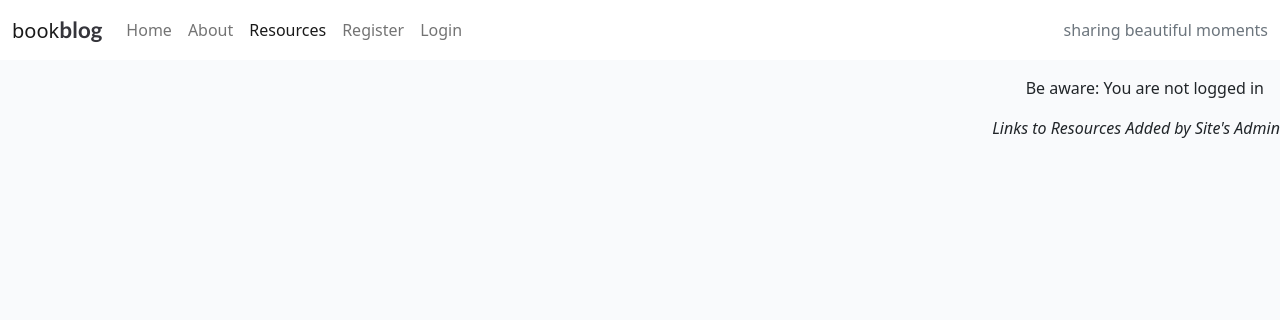
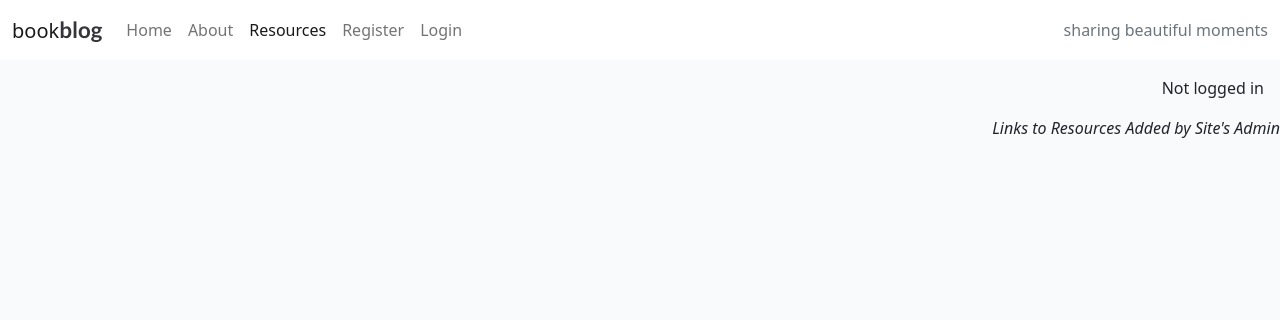
Before and after one commit to BarbyKelly/blog, a Django app: page /resources/ in a window 1280 px wide. Shown: the top 320 px of the page. Run offline with Django 4.2, Linux system fonts and the light colour scheme; data that the repository does not hold is empty.

Commit message:
Tidying up html files, adjusting img

```diff
--- a/about/templates/about/about.html
+++ b/about/templates/about/about.html
@@ -6,11 +6,9 @@
     <div class="row">
         <div class="col-12 col-md-4 text-center">
             {% if "placeholder" in about.profile_image.url %}
-            <img src="{% static 'images/cloudsoptimized.jpg' %}" width="75%"
-                alt="placeholder image">
+            <img src="{% static 'images/cloudsoptimized.jpg' %}" width="75%" alt="placeholder image">
             {% else %}
-            <img src="{{ about.profile_image.url }}" width="75%"
-                alt="{{ about.title }}">
+            <img src="{{ about.profile_image.url }}" width="75%" alt="{{ about.title }}">
             {% endif %}
         </div>
         <div class="col-12 col-md-8">
--- a/bkblog/views.py
+++ b/bkblog/views.py
@@ -10,7 +10,7 @@ from .forms import CommentForm
 class PostList(generic.ListView):
     queryset = Post.objects.filter(status=1)
     template_name = "bkblog/index.html"
-    paginate_by = 8
+    paginate_by = 6
 
 
 def post_detail(request, slug):
--- a/resources/templates/resources/resources.html
+++ b/resources/templates/resources/resources.html
@@ -2,11 +2,31 @@
 {% block content %}
 {% load static %}
 {% for resource in resources %}
+
+<!DOCTYPE html>
+<html class="h-100" lang="en">
+
+<head>
+  <title>Resources</title>
+  <meta name="viewport" content="width=device-width, initial-scale=1" />
+
+  <!-- Google Fonts CSS -->
+  <link rel="preconnect" href="https://fonts.gstatic.com">
+  <link href="https://fonts.googleapis.com/css2?family=Roboto:wght@300&display=swap" rel="stylesheet">
+  <link href="https://fonts.googleapis.com/css2?family=Lato:wght@300;700&display=swap" rel="stylesheet">
+
+  <!-- Font Awesome CSS -->
+  <link rel="stylesheet" href="https://cdnjs.cloudflare.com/ajax/libs/font-awesome/5.15.3/css/all.min.css">
+
+  <!-- Bootstrap CSS -->
+  <link href="https://cdn.jsdelivr.net/npm/bootstrap@5.0.1/dist/css/bootstrap.min.css" rel="stylesheet"
+      integrity="sha384-+0n0xVW2eSR5OomGNYDnhzAbDsOXxcvSN1TPprVMTNDbiYZCxYbOOl7+AMvyTG2x" crossorigin="anonymous">
+  <!-- Custom CSS -->
+  <link rel="stylesheet" href="{% static 'css/style.css' %}">
+</head>
+<body class="d-flex flex-column h-100 main-bg">
 <div class="container mt-5">
   <div class="row">
-    <div class="col-4 text-center">
-      <img src="{% static 'images/cloudsoptimized.jpg' %}" width="75%">
-    </div>
     <div class="col-8">
       <!-- Title -->
       <h2>{{ resource.title }}</h2>
--- a/templates/account/login.html
+++ b/templates/account/login.html
@@ -3,14 +3,14 @@
 {% load i18n %}
 {% load account socialaccount %}
 
-{% block head_title %}{% trans "Sign In" %}{% endblock %}
+{% block head_title %}{% trans "Login" %}{% endblock %}
 
 {% block content %}
 
 <div class="container">
     <div class="row">
         <div class="col-md-8 mt-3 offset-md-2">
-            <h3>{% trans "Sign In" %}</h3>
+            <h3>{% trans "Login" %}</h3>
 
             <p>{% blocktrans %}Welcome back to the bookblog. To leave a comment or like a post, please log in. If
                 you have not yet created an account, then please <a class="link" href="{{ signup_url }}">sign up</a>
@@ -25,7 +25,7 @@
                 {% if redirect_field_value %}
                 <input type="hidden" name="{{ redirect_field_name }}" value="{{ redirect_field_value }}" />
                 {% endif %}
-                <button class="btn btn-signup right" type="submit">{% trans "Sign In" %}</button>
+                <button class="btn btn-signup right" type="submit">{% trans "Login" %}</button>
             </form>
         </div>
     </div>
--- a/templates/base.html
+++ b/templates/base.html
@@ -92,9 +92,9 @@
     </div>
     <main class="flex-shrink-0 main-bg">
         {% if user.is_authenticated %}
-        <p class="text-end m-3">Success! You are logged in as {{ user }}</p>
+        <p class="text-end m-3">Logged in as {{ user }}</p>
         {% else %}
-        <p class="text-end m-3">Be aware: You are not logged in</p>
+        <p class="text-end m-3">Not logged in</p>
         {% endif %}
 
         {% block content %}
@@ -102,7 +102,6 @@
         {% endblock content %}
 
     </main>
-
     <!-- Footer -->
     <footer class="footer mt-auto py-3 dark-bg">
         <p class="m-0 text-center text-white">
```
